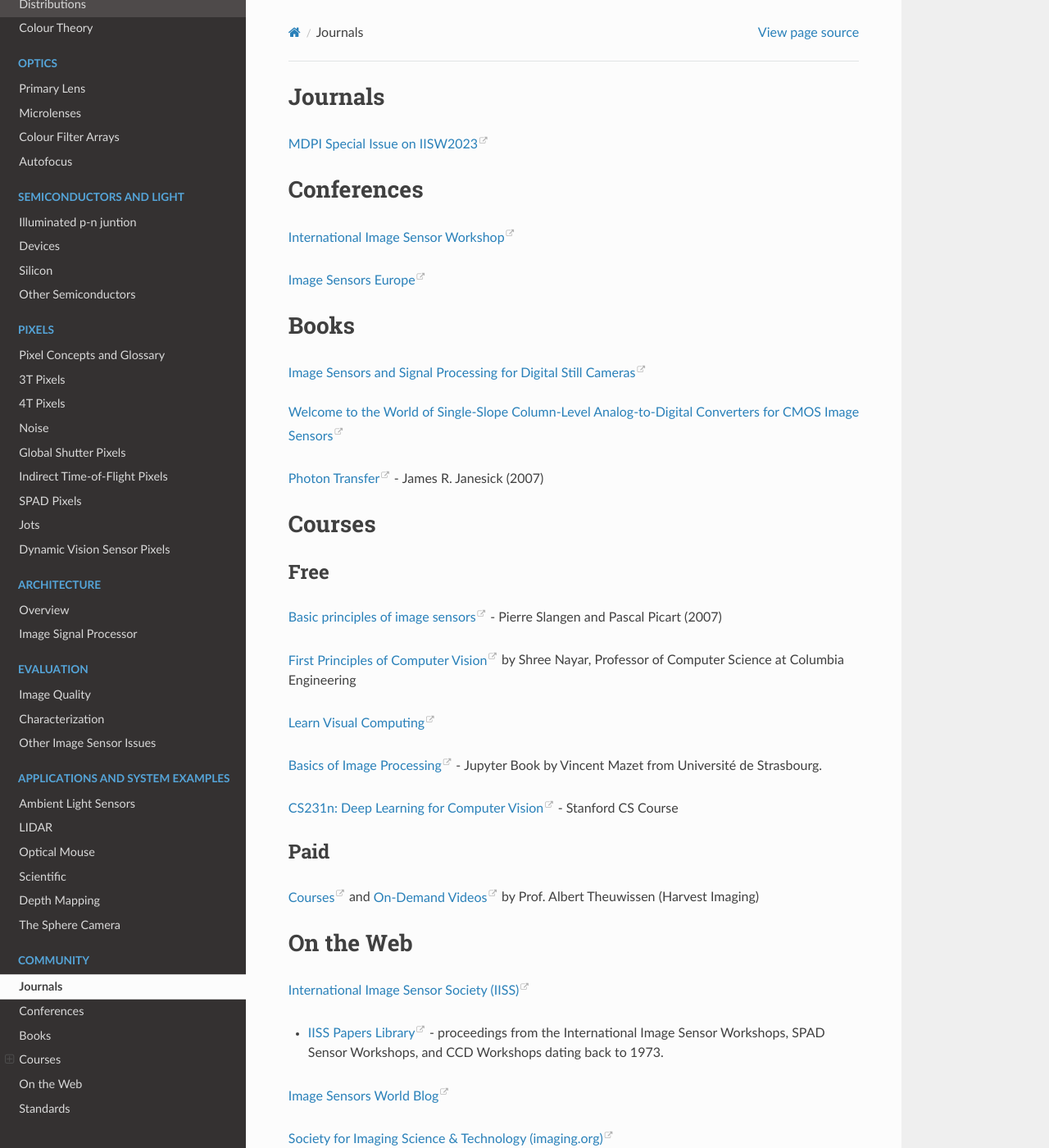
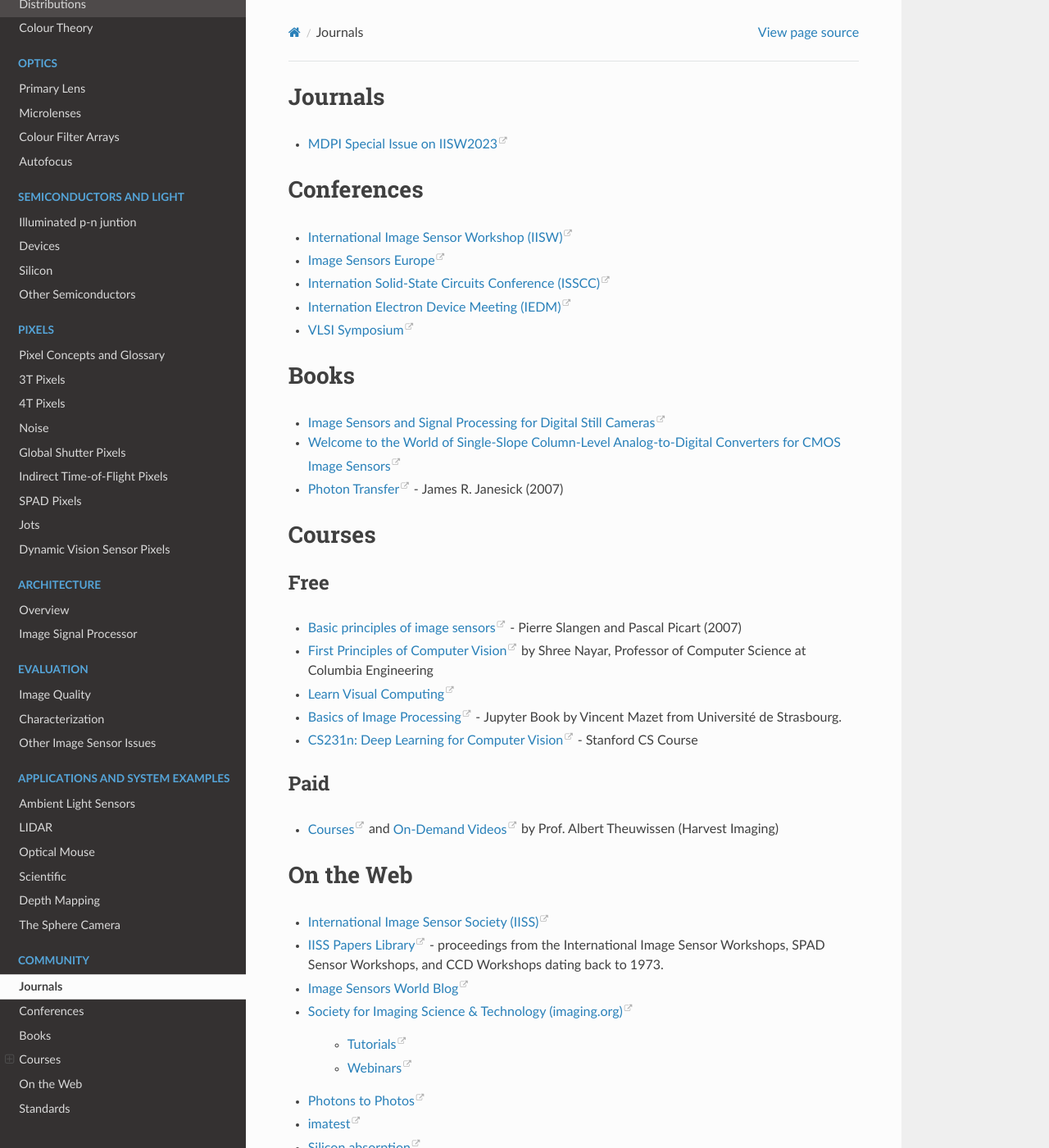
Before and after one commit to kaklin/digital-image-sensor-docs, a Sphinx documentation site: the page built from source/community/community.rst, in a window 1280 px wide and 1400 px high. Shown: the whole window at 82% size. Built offline with Sphinx 7.4.7 and the Read the Docs theme 2.0.0, drawn with Linux system fonts in a browser that asks for light colours; pages that are not in the unit, such as notebooks, are missing from menus.

Commit message:
change format to lists

```diff
--- a/source/community/community.rst
+++ b/source/community/community.rst
@@ -6,15 +6,22 @@
 Journals
 ========
 
-`MDPI Special Issue on IISW2023 <https://www.mdpi.com/journal/sensors/special_issues/9M729X108X>`_
+- `MDPI Special Issue on IISW2023 <https://www.mdpi.com/journal/sensors/special_issues/9M729X108X>`_
 
 ===========
 Conferences
 ===========
 
-`International Image Sensor Workshop <https://imagesensors.org/>`_
 
-`Image Sensors Europe <https://www.image-sensors.com/image-sensors-europe>`_
+- `International Image Sensor Workshop (IISW) <https://imagesensors.org/>`_
+
+- `Image Sensors Europe <https://www.image-sensors.com/image-sensors-europe>`_
+
+- `Internation Solid-State Circuits Conference (ISSCC) <https://www.isscc.org/>`_
+
+- `Internation Electron Device Meeting (IEDM) <https://www.ieee-iedm.org/>`_
+
+- `VLSI Symposium <https://www.vlsisymposium.org/>`_
 
 .. ========
 .. Industry
@@ -24,11 +31,11 @@ Conferences
 Books
 =====
 
-`Image Sensors and Signal Processing for Digital Still Cameras <https://dl.acm.org/doi/10.5555/1211284>`_
+- `Image Sensors and Signal Processing for Digital Still Cameras <https://dl.acm.org/doi/10.5555/1211284>`_
 
-`Welcome to the World of Single-Slope Column-Level Analog-to-Digital Converters for CMOS Image Sensors <https://www.nowpublishers.com/article/Details/ICS-002>`_
+- `Welcome to the World of Single-Slope Column-Level Analog-to-Digital Converters for CMOS Image Sensors <https://www.nowpublishers.com/article/Details/ICS-002>`_
 
-`Photon Transfer <https://www.spiedigitallibrary.org/ebooks/PM/Photon-Transfer/eISBN-9780819478382/10.1117/3.725073?SSO=1>`_ - James R. Janesick (2007)
+- `Photon Transfer <https://www.spiedigitallibrary.org/ebooks/PM/Photon-Transfer/eISBN-9780819478382/10.1117/3.725073?SSO=1>`_ - James R. Janesick (2007)
 
 =======
 Courses
@@ -37,44 +44,46 @@ Courses
 Free
 ----
 
-`Basic principles of image sensors <http://www.optique-ingenieur.org/en/courses/OPI_ang_M05_C06/co/OPI_ang_M05_C06_web.html>`_ - Pierre Slangen and Pascal Picart (2007)
+- `Basic principles of image sensors <http://www.optique-ingenieur.org/en/courses/OPI_ang_M05_C06/co/OPI_ang_M05_C06_web.html>`_ - Pierre Slangen and Pascal Picart (2007)
 
-`First Principles of Computer Vision <https://fpcv.cs.columbia.edu/>`_ by Shree Nayar, Professor of Computer Science at Columbia Engineering
+- `First Principles of Computer Vision <https://fpcv.cs.columbia.edu/>`_ by Shree Nayar, Professor of Computer Science at Columbia Engineering
 
-`Learn Visual Computing <https://learnvisualcomputing.github.io/>`_
+- `Learn Visual Computing <https://learnvisualcomputing.github.io/>`_
 
-`Basics of Image Processing <https://vincmazet.github.io/bip/index.html>`_ - Jupyter Book by Vincent Mazet from Université de Strasbourg.
+- `Basics of Image Processing <https://vincmazet.github.io/bip/index.html>`_ - Jupyter Book by Vincent Mazet from Université de Strasbourg.
 
-`CS231n: Deep Learning for Computer Vision <http://cs231n.stanford.edu/index.html>`_ - Stanford CS Course
+- `CS231n: Deep Learning for Computer Vision <http://cs231n.stanford.edu/index.html>`_ - Stanford CS Course
 
 Paid
 ----
 
-`Courses <https://harvestimaging.com/courses.php>`_ and `On-Demand Videos <https://harvestimaging.com/videowall.php>`_ by Prof. Albert Theuwissen (Harvest Imaging)
+- `Courses <https://harvestimaging.com/courses.php>`_ and `On-Demand Videos <https://harvestimaging.com/videowall.php>`_ by Prof. Albert Theuwissen (Harvest Imaging)
 
 ==========
 On the Web
 ==========
 
-`International Image Sensor Society (IISS) <https://imagesensors.org>`_
+-  `International Image Sensor Society (IISS) <https://imagesensors.org>`_
 
 - `IISS Papers Library <https://imagesensors.org/past-workshops-library/>`_ - proceedings from the International Image Sensor Workshops, SPAD Sensor Workshops, and CCD Workshops dating back to 1973.
 
-`Image Sensors World Blog <https://www.image-sensors-world.blogspot.co.uk/>`_
+- `Image Sensors World Blog <https://www.image-sensors-world.blogspot.co.uk/>`_
 
-`Society for Imaging Science & Technology (imaging.org) <https://imaging.org/>`_
+- `Society for Imaging Science & Technology (imaging.org) <https://imaging.org/>`_
 
-- `Tutorials <https://imaging.org/IST/IST/Resources/Tutorials/Tutorials.aspx>`_
-- `Webinars <https://imaging.org/IST/IST/Resources/EnrichmentPrograms/Webinars/Webinars.aspx>`_
+	- `Tutorials <https://imaging.org/IST/IST/Resources/Tutorials/Tutorials.aspx>`_
+	- `Webinars <https://imaging.org/IST/IST/Resources/EnrichmentPrograms/Webinars/Webinars.aspx>`_
 
-`Photons to Photos <https://photonstophotos.net>`_
+- `Photons to Photos <https://photonstophotos.net>`_
 
-`imatest <https://www.imatest.com/docs/>`_
+- `imatest <https://www.imatest.com/docs/>`_
+
+- `Silicon absorption <https://refractiveindex.info/?shelf=main&book=Si&page=Green-2008>`_
 
 =========
 Standards
 =========
 
-`EMVA 1228 <https://www.emva.org/standards-technology/emva-1288/>`_
+- `EMVA 1228 <https://www.emva.org/standards-technology/emva-1288/>`_
 
-`ISO 15739:2023 <https://www.iso.org/standard/82233.html>`_ - ISO Stardard on noise measuring and reporting.
+- `ISO 15739:2023 <https://www.iso.org/standard/82233.html>`_ - ISO Stardard on noise measuring and reporting.
```
